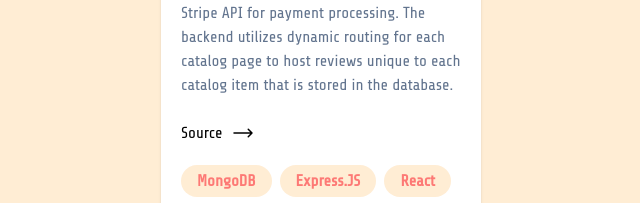
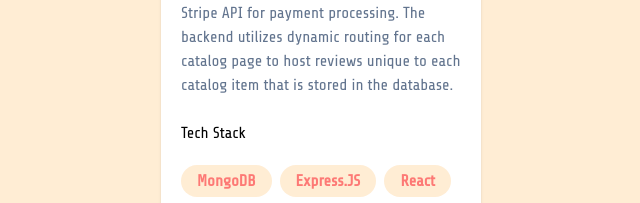
Before and after one commit to JoshuaM04/portfolio-website-v2, a React (Vite) app: page / in a window 1280 px wide. Shown: the part 6240-6443 px from the top of the page, without its empty margins (63-703 px from the left). Built offline with nearby package versions, Linux system fonts and the light colour scheme.

Commit message:
Removed 'source' as a key-value pair from the full-stack apps array of objects.

```diff
--- a/src/components/Home.tsx
+++ b/src/components/Home.tsx
@@ -50,8 +50,8 @@
 
                         <div className="flex flex-wrap gap-2">
                             {
-                                coreCompentencies.map((item) => (
-                                    <p className="border border-red-400 rounded-full pl-4 pr-4 pt-1 pb-1 transition-all hover:bg-red-500/10 duration-1000 ease-out">{item}</p>
+                                coreCompentencies.map((item, index) => (
+                                    <p key={index} className="border border-red-400 rounded-full pl-4 pr-4 pt-1 pb-1 transition-all hover:bg-red-500/10 duration-1000 ease-out">{item}</p>
                                 ))
                             }
                         </div>
@@ -88,8 +88,8 @@
 
                                         <div className="flex flex-wrap gap-2">
                                             {
-                                                item.tools.map((tool) => (
-                                                    <p className="text-red-500/60 font-semibold bg-orange-100 rounded-full pl-4 pr-4 pt-1 pb-1">{tool}</p>
+                                                item.tools.map((tool, index) => (
+                                                    <p key={index} className="text-red-500/60 font-semibold bg-orange-100 rounded-full pl-4 pr-4 pt-1 pb-1">{tool}</p>
                                                 ))
                                             }
                                         </div>
@@ -119,17 +119,12 @@
                                     <div className=""></div>
 
                                     <div className="flex flex-col gap-5 absolute bottom-5">
-                                        <a href={item.source} className="flex items-center gap-2 hover:text-indigo-900 hover:font-bold">
-                                            Source
-                                            <svg xmlns="http://www.w3.org/2000/svg" fill="none" viewBox="0 0 24 24" strokeWidth="1.5" stroke="currentColor" className="size-6">
-                                            <path strokeLinecap="round" strokeLinejoin="round" d="M17.25 8.25 21 12m0 0-3.75 3.75M21 12H3" />
-                                            </svg>
-                                        </a>
+                                        <p>Tech Stack</p>
 
                                         <div className="flex flex-wrap gap-2">
                                             {
-                                                item.tools.map((tool) => (
-                                                    <p className="text-red-500/60 font-semibold bg-orange-100 rounded-full pl-4 pr-4 pt-1 pb-1">{tool}</p>
+                                                item.tools.map((tool, index) => (
+                                                    <p key={index} className="text-red-500/60 font-semibold bg-orange-100 rounded-full pl-4 pr-4 pt-1 pb-1">{tool}</p>
                                                 ))
                                             }
                                         </div>
```
